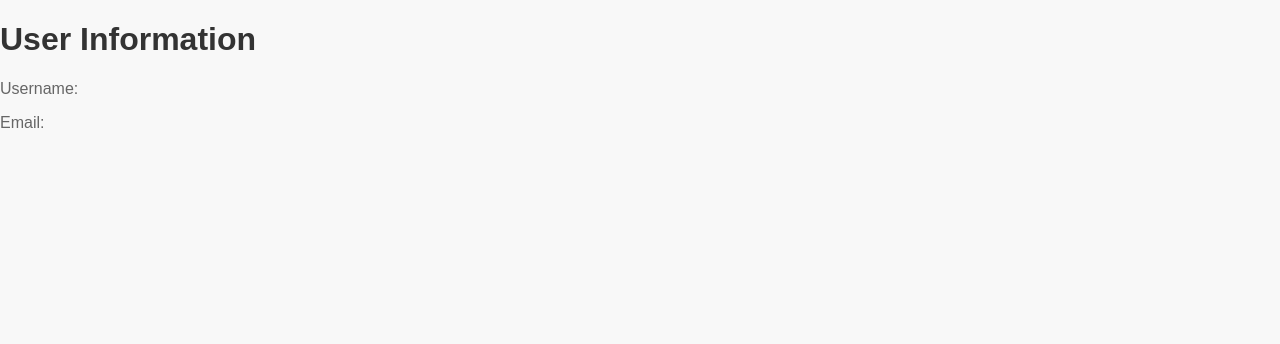
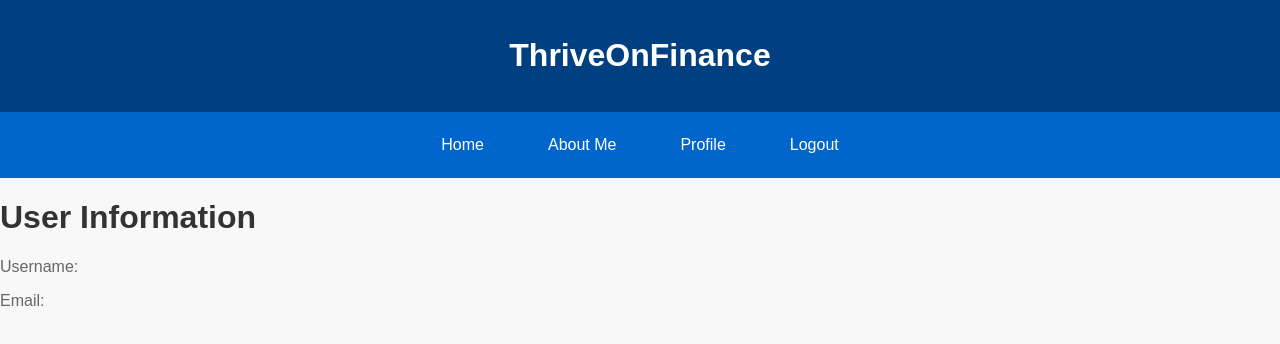
Before and after one commit to JoshuaArgiropoulos/Stock-Price-Predictor, a React (Create React App) app in the folder frontend/: page /profile in a window 1280 px wide. Shown: the top 344 px of the page. Built offline with nearby package versions, Linux system fonts and the light colour scheme.

Commit message:
Save point before i create pasta code. All code works, attempting to move user data around when logged in

```diff
--- a/frontend/src/Dashboard/UserProfile.js
+++ b/frontend/src/Dashboard/UserProfile.js
@@ -1,12 +1,15 @@
 import React from 'react';
 import { useLocation } from 'react-router-dom';
-
-function UserProfile() {
+import DashNav from './DashNav';
+import DashHeader from './DashHeader';
+function UserProfile(userData) {
   const location = useLocation();
   const user = location.state?.user;  // Access user from the route's state
 
   return (
     <div className="user-profile">
+      <DashHeader />
+        <DashNav user={userData}/>
       <h1>User Information</h1>
       <div>
         <p>Username: {user?.username}</p>
```
